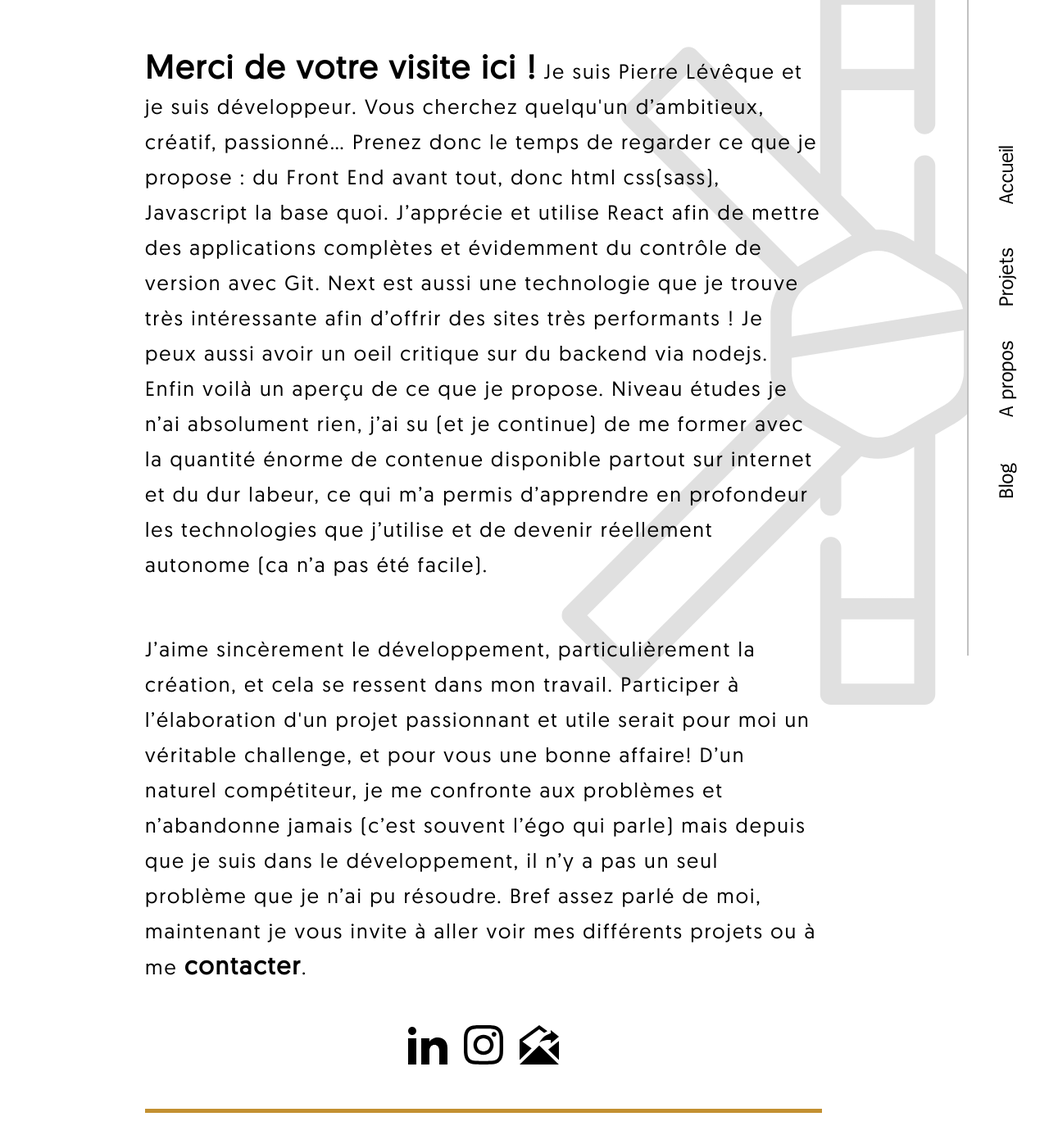
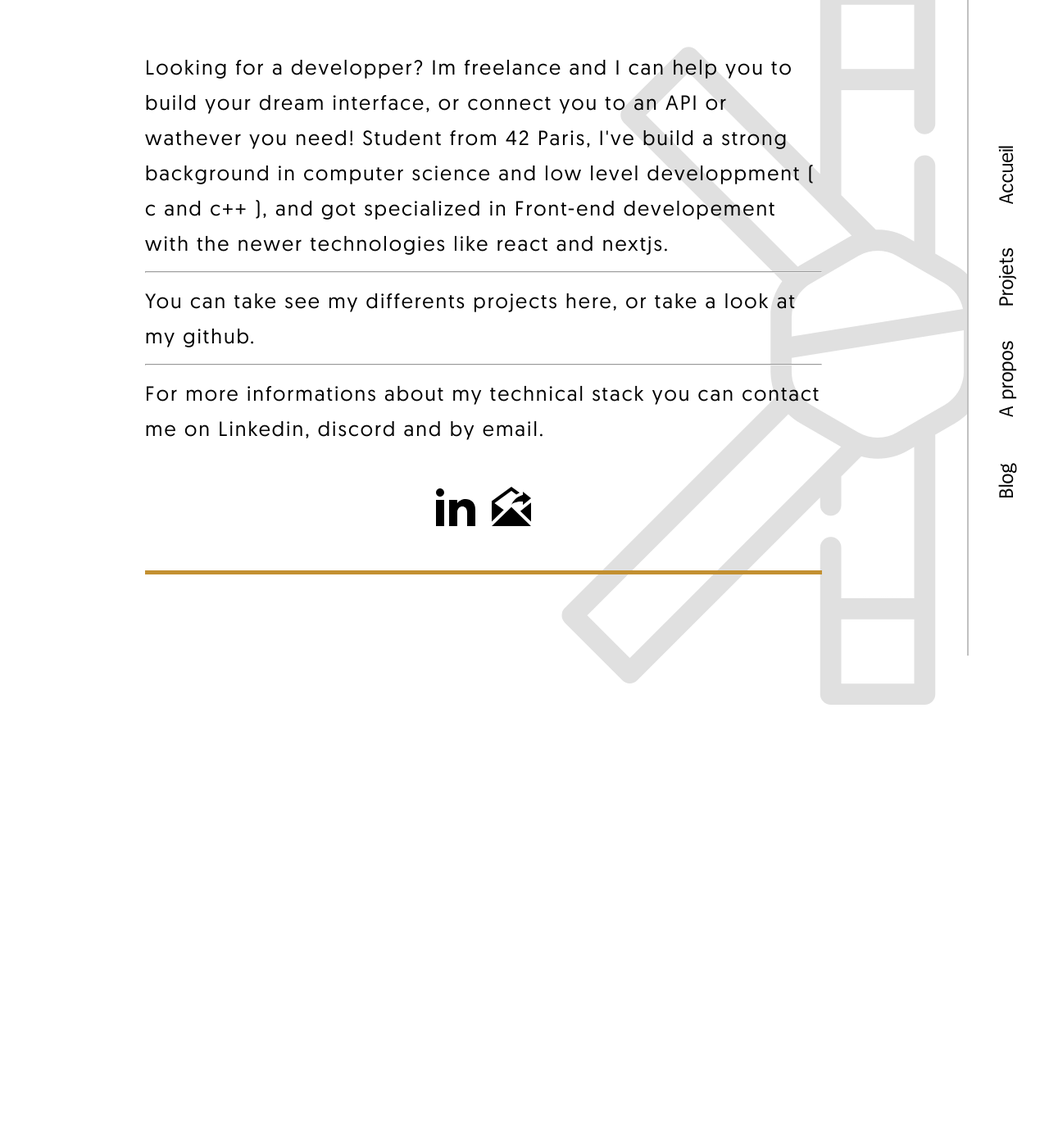
Before and after one commit to xGoldaxe/portfolio, a Next.js app: page /about in a window 1280 px wide. Shown: the top 1396 px of the page at 82% size. After the commit the page ends 860 px from the top, so only its background shows below. Built offline with nearby package versions, Linux system fonts and the light colour scheme.

Commit message:
update: about me page tect

```diff
--- a/pages/about.js
+++ b/pages/about.js
@@ -2,9 +2,7 @@ import Header from '../components/Header'
 import TopBar from '../components/TopBar'
 import StyledLink from '../components/StyledLink'
 
-
 export default function Home({handleTransition, transitionOver}) {
-
 
   return (
     <div className="about">
@@ -12,19 +10,22 @@ export default function Home({handleTransition, transitionOver}) {
         <div className="headerLine"></div>
         <Header handleTransition={handleTransition}/>
       </header>
-            <TopBar  handleTransition={handleTransition}/>
+      <TopBar handleTransition={handleTransition}/>
 
       <div className="about__text">
 
-                <p><span className="about__text__almostTitle">Merci de votre visite ici !</span> Je suis Pierre Lévêque et je suis développeur.
-                    Vous cherchez quelqu'un d’ambitieux, créatif, passionné… Prenez donc le temps de regarder ce que je propose : du Front End avant tout, donc html css(sass), Javascript la base quoi. J’apprécie et utilise React afin de mettre des applications complètes et évidemment du contrôle de version avec Git. Next est aussi une technologie que je trouve très intéressante afin d’offrir des sites très performants ! Je peux aussi avoir un oeil critique sur du backend via nodejs. Enfin voilà un aperçu de ce que je propose. Niveau études je n’ai absolument rien, j’ai su (et je continue) de me former avec la quantité énorme de contenue disponible partout sur internet et du dur labeur, ce qui m’a permis d’apprendre en profondeur les technologies que j’utilise et de devenir réellement autonome (ca n’a pas été facile).</p>
         <p>
-                    J’aime sincèrement le développement, particulièrement la création, et cela se ressent dans mon travail. Participer à l’élaboration d'un projet passionnant et utile serait pour moi un véritable challenge, et pour vous une bonne affaire! D’un naturel compétiteur, je me confronte aux problèmes et n’abandonne jamais (c’est souvent l’égo qui parle) mais depuis que je suis dans le développement, il n’y a pas un seul problème que je n’ai pu résoudre.
-                    Bref assez parlé de moi, maintenant je vous invite à aller voir mes différents projets ou à  me <span className="about__text__important">contacter</span>.</p>
-
+          Looking for a developper? Im freelance and I can help you to build your dream
+          interface, or connect you to an API or wathever you need! Student from 42 Paris,
+          I've build a strong background in computer science and low level developpment (
+          c and c++ ), and got specialized in Front-end developement with the newer
+          technologies like react and nextjs.
+          <hr/>You can take see my differents projects here, or take a look at my github.
+          <hr/>For more informations about my technical stack you can contact me on
+            Linkedin, discord and by email.
+        </p>
         <div className="about__text__socials">
           <a href="https://www.linkedin.com/in/pierre-leveque-723399201/"><img src="/image/linkedin.svg"/></a>
-                    <a href="https://www.instagram.com/pierre123987/"><img src="/image/insta.svg"/></a>
           <a href="mailto:pierreleveque.pro@gmail.com"><img src="/image/mail.svg"/></a>
         </div>
         <div className="about__text__line"></div>
@@ -34,4 +35,5 @@ export default function Home({handleTransition, transitionOver}) {
       </div>
 
     </div>
-)}
+  )
+}
```
Also changed, not shown: pages/index.js (+4 -3 lines), src/js/about.js (deleted, +0 -34 lines). Lines whose indentation alone changed are shown as unchanged.
